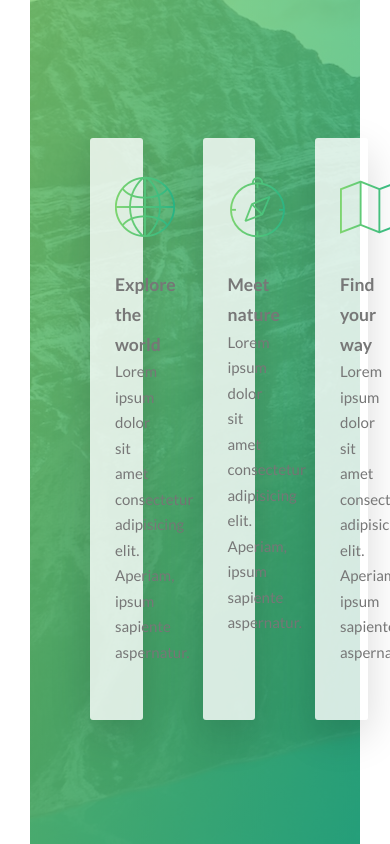
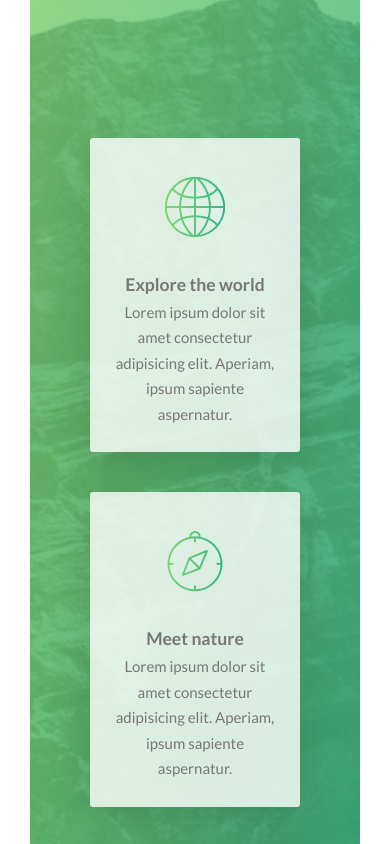
Before and after one commit to abindra-shk/NATOURS, a website: page index.html in a window 390 px wide. Shown: the part 3179-4023 px from the top of the page. Drawn offline with nearby package versions, Linux system fonts and the light colour scheme.

Commit message:
Feature:Updated features section.

```diff
--- a/sass/base.scss
+++ b/sass/base.scss
@@ -11,7 +11,7 @@ html {
 body {
   font-family: 'Lato', sans-serif;
   font-weight: 400;
-  font-size: 16px;
+  font-size: 1.6rem;
   line-height: 1.7;
   color: #777;
 }
--- a/sass/section-features.scss
+++ b/sass/section-features.scss
@@ -8,13 +8,16 @@
       url(../img/nat-4.jpg);
     background-size: cover;
     transform: skewY(-7deg);
-    margin:-10rem 3rem 0;
+    margin: -10rem 3rem 0;
 
     .row {
       transform: skewY(7deg);
+      display: flex;
+      flex-wrap: wrap;
+      gap: 2rem; // Add gap between cards
 
       .card {
-        width: 25%;
+        flex: 1 1 calc(25% - 2rem); // Adjust width and gap
         background-color: rgba(255, 255, 255, 0.8);
         font-size: 1.5rem;
         padding: 2.5rem;
@@ -22,6 +25,7 @@
         border-radius: 3px;
         box-shadow: 0 1.5rem 4rem rgba(0, 0, 0, 0.15);
         transition: transform 0.3s;
+        margin-bottom: 2rem; // Add margin-bottom for wrapping
 
         .card-icon {
           font-size: 6rem;
@@ -32,13 +36,28 @@
           color: transparent;
         }
 
-        &:not(:last-child) {
-          margin-right: 6rem;
-        }
-
         &:hover {
           transform: translateY(-1.5rem) scale(1.03);
         }
       }
     }
+
+    // Media Queries
+    @media (max-width: 1200px) {
+      .row .card {
+        flex: 1 1 calc(33.333% - 2rem); // 3 cards per row
+      }
+    }
+
+    @media (max-width: 992px) {
+      .row .card {
+        flex: 1 1 calc(50% - 2rem); // 2 cards per row
+      }
+    }
+
+    @media (max-width: 768px) {
+      .row .card {
+        flex: 1 1 100%; // 1 card per row
+      }
+    }
   }
```
Also changed, not shown: css/style.css, 1 other file.
